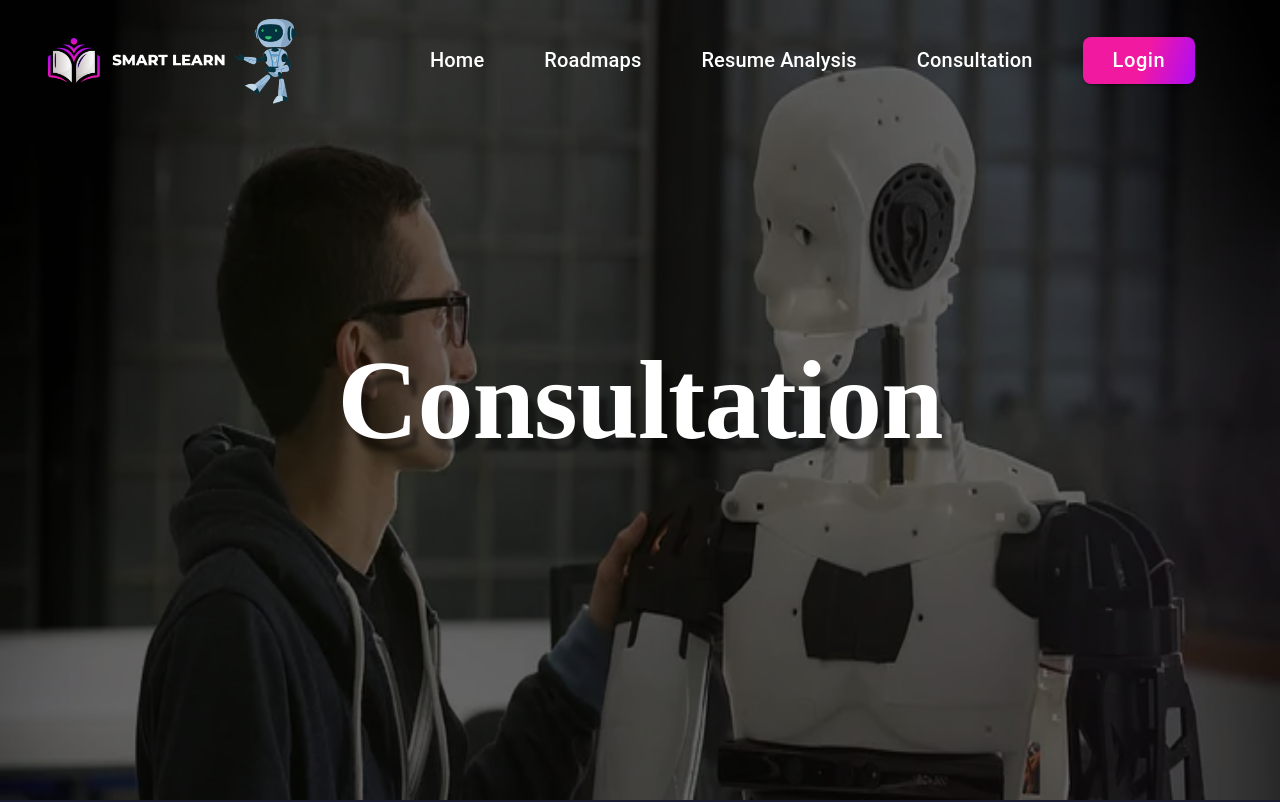
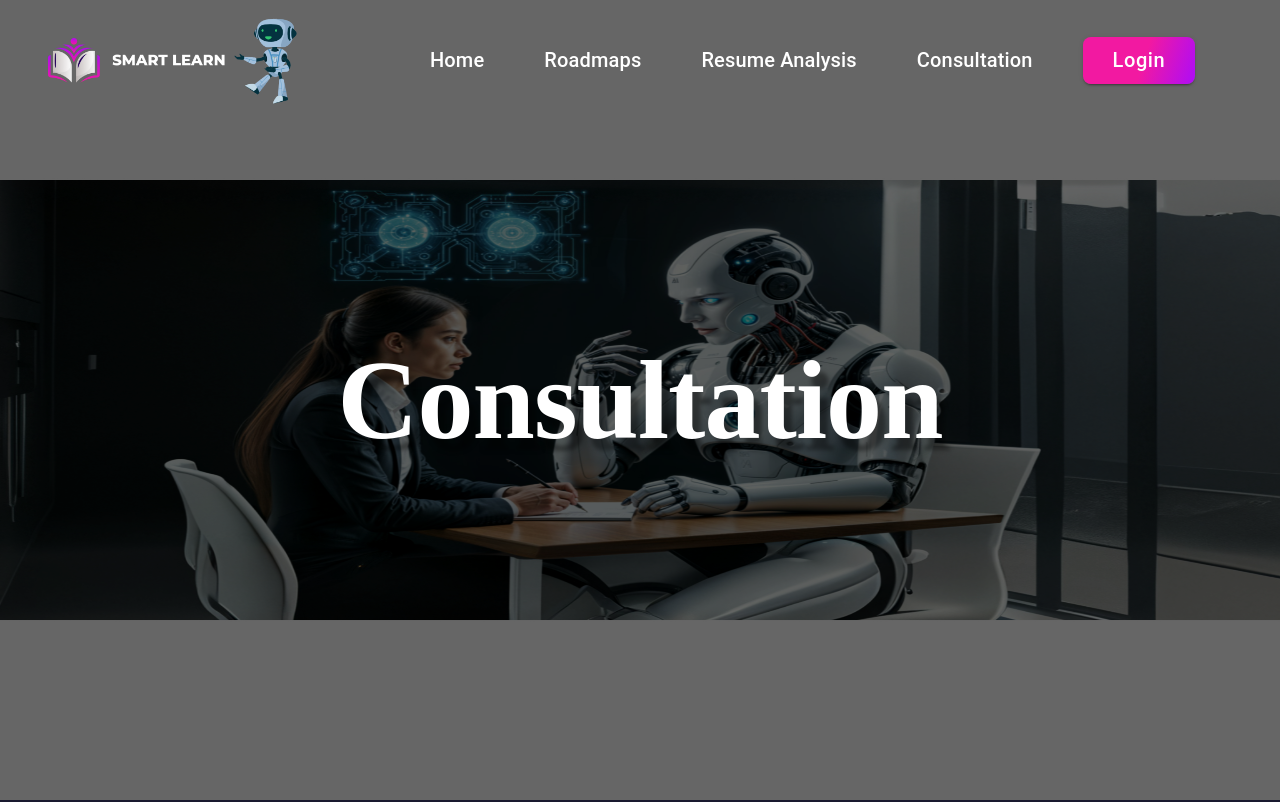
Before and after one commit to uzair11C/smart-learn-frontend, a React (Create React App) app: page /consultation in a window 1280 px wide. Shown: the top 802 px of the page. Built offline with nearby package versions, Linux system fonts and the light colour scheme.

Commit message:
changed image

```diff
--- a/src/pages/Consultation.js
+++ b/src/pages/Consultation.js
@@ -37,7 +37,7 @@ const Consultation = () => {
         <>
             <Banner
                 title="Consultation"
-                imageUrl="/images/talking to robot.webp"
+                imageUrl="/images/talking to robot.jpg"
             />
 
             <Box
```
Also changed, not shown: public/images/talking to robot.jpg (added), public/images/talking to robot.webp (deleted).
